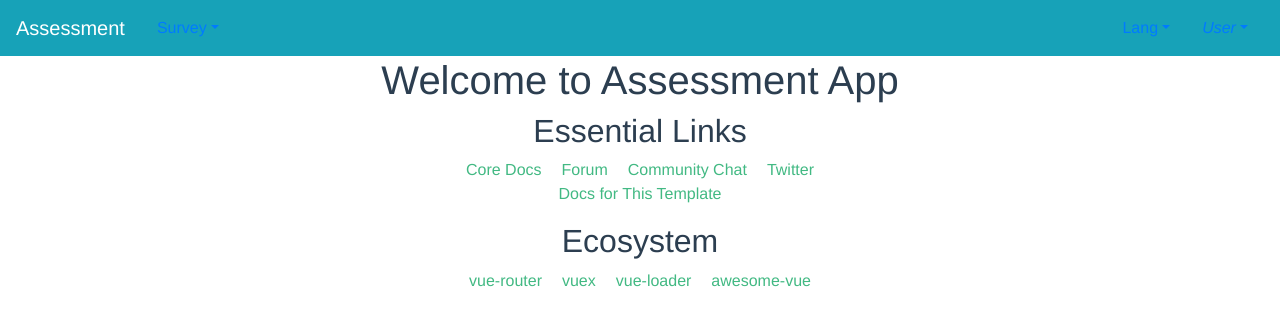
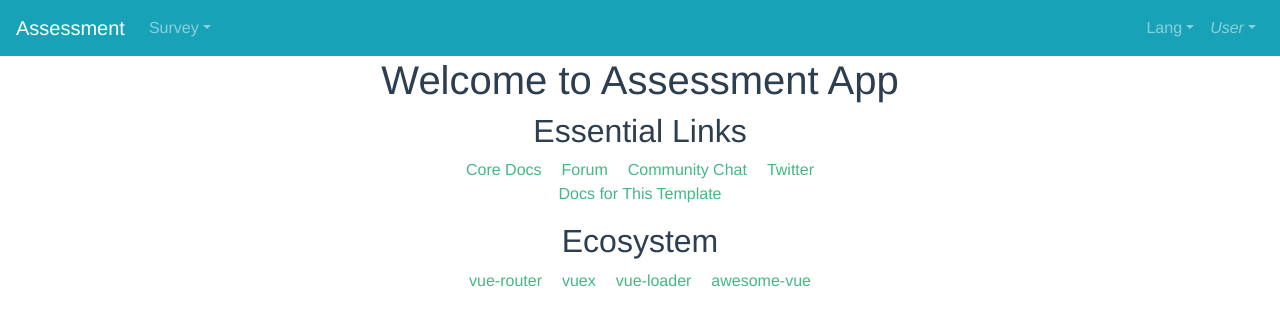
Before and after one commit to vandorjw/assessment-web, a Vue app: page /survey/update/1 in a window 1280 px wide. Shown: the top 326 px of the page. Built offline with nearby package versions, Linux system fonts and the light colour scheme.

Commit message:
Fixed deprecated 'is-nav-bar'

```diff
--- a/src/components/blocks/HeaderBlock/Header.vue
+++ b/src/components/blocks/HeaderBlock/Header.vue
@@ -7,15 +7,15 @@
 
       <b-collapse is-nav id="nav_collapse">
 
-        <b-nav is-nav-bar>
+        <b-navbar-nav>
           <b-nav-item-dropdown text="Survey">
             <b-dropdown-item :to="{ name: 'SurveyList'}">List</b-dropdown-item>
             <b-dropdown-item v-if="this.$store.state.authenticated===true" :to="{ name: 'SurveyCreate'}">Create</b-dropdown-item>
           </b-nav-item-dropdown>
-        </b-nav>
+        </b-navbar-nav>
 
         <!-- Right aligned nav items -->
-        <b-nav is-nav-bar class="ml-auto">
+        <b-navbar-nav class="ml-auto">
 
           <b-nav-item-dropdown text="Lang" right>
             <b-dropdown-item href="#">English</b-dropdown-item>
@@ -40,7 +40,7 @@
             <b-dropdown-item :to="{ name: 'Registration'}">Register</b-dropdown-item>
             <b-dropdown-item :to="{ name: 'Login'}">Login</b-dropdown-item>
           </b-nav-item-dropdown>
-        </b-nav>
+        </b-navbar-nav>
 
       </b-collapse>
     </b-navbar>
```
